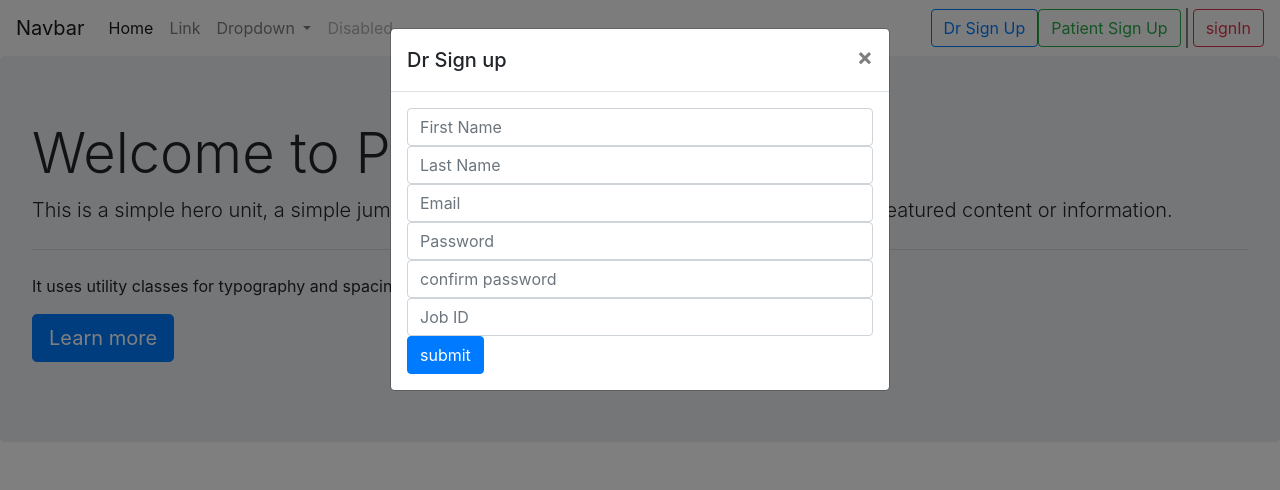
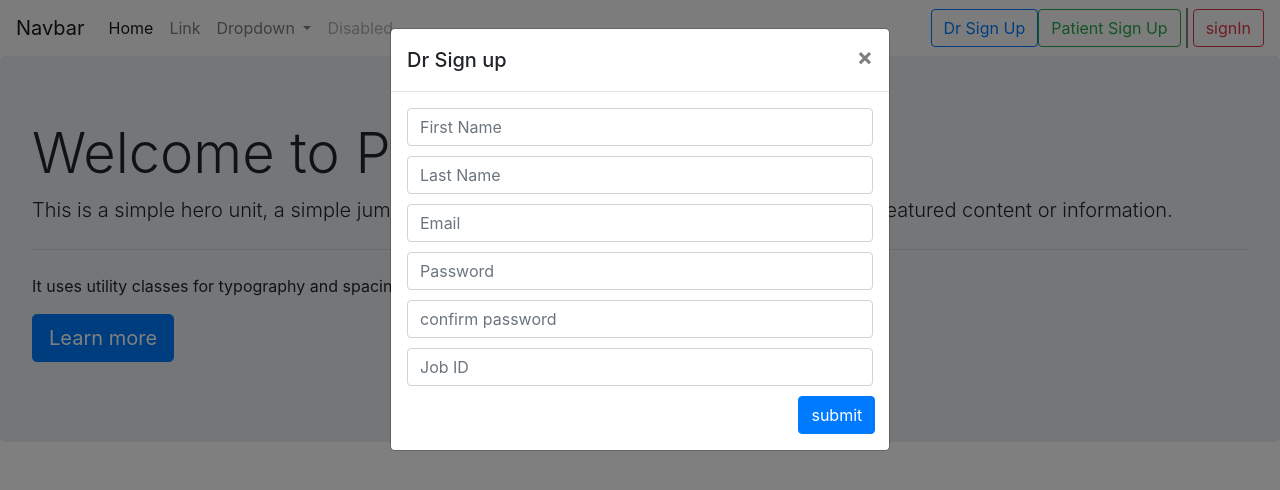
Before and after one commit to AbdAyyad/DataMiningGradProject, an Angular app in the folder FrontEnd/: page /welcome in a window 1280 px wide. Both pictures are taken after a click on the button "Dr Sign Up". Shown: the top 490 px of the page. Built offline with nearby package versions, Linux system fonts and the light colour scheme.

Commit message:
update the model and connect to sign up service

```diff
--- a/FrontEnd/src/app/model/Dr.ts
+++ b/FrontEnd/src/app/model/Dr.ts
@@ -1,3 +1,7 @@
 export class Dr {
-  name: string;
+  drFirstName: string;
+  drLastName: string;
+  drEmail: string;
+  drPassword: string;
+  jobId: string;
 }
--- a/FrontEnd/src/app/model/Patient.ts
+++ b/FrontEnd/src/app/model/Patient.ts
@@ -1,3 +1,6 @@
 export class Patient {
-  name: string;
+  patientFirstName: string;
+  patientLastName: string;
+  patientEmail: string;
+  patientPassword: string;
 }
--- a/FrontEnd/src/app/sign-in/sign-in.component.html
+++ b/FrontEnd/src/app/sign-in/sign-in.component.html
@@ -16,7 +16,7 @@
       </div>
       <div class="modal-body">
         <form (ngSubmit)="submit(form)" #form="ngForm">
-          <input type="email" name="Email" placeholder="Email" class="form-control">
+          <input type="email"  name="Email" placeholder="Email" class="form-control">
           <input type="password" name="Password" placeholder="Password" class="form-control">
           <button type="submit" class="btn btn-primary">sign in</button>
         </form>
--- a/FrontEnd/src/app/signUpCompenents/dr-sign-up/dr-sign-up.component.css
+++ b/FrontEnd/src/app/signUpCompenents/dr-sign-up/dr-sign-up.component.css
@@ -0,0 +1,7 @@
+input{
+  margin-bottom: 10px;
+}
+
+#drSignUpSubmit{
+  margin-left: 84%;
+}
--- a/FrontEnd/src/app/signUpCompenents/dr-sign-up/dr-sign-up.component.html
+++ b/FrontEnd/src/app/signUpCompenents/dr-sign-up/dr-sign-up.component.html
@@ -16,13 +16,15 @@
       </div>
       <div class="modal-body">
         <form (ngSubmit)="submit(form)" #form="ngForm">
-          <input type="text" name="drFirstName" placeholder="First Name" class="form-control">
-          <input type="text" name="drLastName" placeholder="Last Name" class="form-control">
-          <input type="email" name="drEmail" placeholder="Email" class="form-control">
-          <input type="password" name="drPassword" placeholder="Password" class="form-control">
+          <input type="text" ngModel name="drFirstName" placeholder="First Name" class="form-control">
+          <input type="text" ngModel name="drLastName" placeholder="Last Name" class="form-control">
+          <input type="email" ngModel name="drEmail" placeholder="Email" class="form-control">
+          <input type="password" ngModel name="drPassword" placeholder="Password" class="form-control">
           <input type="password" name="drConfirmPassword" placeholder="confirm password" class="form-control">
-          <input type="text" name="jobId" placeholder="Job ID" class="form-control">
-          <button type="submit" class="btn btn-primary">submit</button>
+          <input type="text" ngModel name="jobId" placeholder="Job ID" class="form-control">
+          <div id="drSignUpSubmit">
+            <button type="submit" class="btn btn-primary">submit</button>
+          </div>
         </form>
       </div>
     </div>
--- a/FrontEnd/src/app/signUpCompenents/dr-sign-up/dr-sign-up.component.ts
+++ b/FrontEnd/src/app/signUpCompenents/dr-sign-up/dr-sign-up.component.ts
@@ -1,5 +1,6 @@
 import {Component, OnInit} from '@angular/core';
 import {NgForm} from '@angular/forms';
+import {SignUpService} from '../../../services/sign-up.service';
 
 @Component({
   selector: 'app-dr-sign-up',
@@ -8,12 +9,14 @@ import {NgForm} from '@angular/forms';
 })
 export class DrSignUpComponent implements OnInit {
 
-  constructor() {
+  constructor(private signUpService: SignUpService) {
   }
 
   ngOnInit() {
   }
 
   submit(form: NgForm): void {
+    console.log(form.value);
+    this.signUpService.signUpDr(form.value);
   }
 }
--- a/FrontEnd/src/app/signUpCompenents/patient-sign-up/patient-sign-up.component.css
+++ b/FrontEnd/src/app/signUpCompenents/patient-sign-up/patient-sign-up.component.css
@@ -0,0 +1,7 @@
+input{
+  margin-bottom: 10px;
+}
+
+#patientSignUpSubmit{
+  margin-left: 84%;
+}
--- a/FrontEnd/src/app/signUpCompenents/patient-sign-up/patient-sign-up.component.html
+++ b/FrontEnd/src/app/signUpCompenents/patient-sign-up/patient-sign-up.component.html
@@ -16,12 +16,14 @@
       </div>
       <div class="modal-body">
         <form (ngSubmit)="submit(form)" #form="ngForm">
-          <input type="text" name="patientFirstName" placeholder="First Name" class="form-control">
-          <input type="text" name="patientLastName" placeholder="Last Name" class="form-control">
-          <input type="email" name="patientEmail" placeholder="Email" class="form-control">
-          <input type="password" name="patientPassword" placeholder="Password" class="form-control">
+          <input type="text" ngModel name="patientFirstName" placeholder="First Name" class="form-control">
+          <input type="text" ngModel name="patientLastName" placeholder="Last Name" class="form-control">
+          <input type="email" ngModel name="patientEmail" placeholder="Email" class="form-control">
+          <input type="password" ngModel name="patientPassword" placeholder="Password" class="form-control">
           <input type="password" name="patientConfirmPassword" placeholder="confirm password" class="form-control">
-          <button type="submit" class="btn btn-primary">submit</button>
+          <div style="width: 100%">
+            <button type="submit" class="btn btn-primary" id="patientSignUpSubmit">submit</button>
+          </div>
         </form>
       </div>
     </div>
--- a/FrontEnd/src/app/signUpCompenents/patient-sign-up/patient-sign-up.component.ts
+++ b/FrontEnd/src/app/signUpCompenents/patient-sign-up/patient-sign-up.component.ts
@@ -1,5 +1,6 @@
 import {Component, OnInit} from '@angular/core';
 import {NgForm} from '@angular/forms';
+import {SignUpService} from '../../../services/sign-up.service';
 
 @Component({
   selector: 'app-patient-sign-up',
@@ -8,12 +9,14 @@ import {NgForm} from '@angular/forms';
 })
 export class PatientSignUpComponent implements OnInit {
 
-  constructor() {
+  constructor(private signUp: SignUpService) {
   }
 
   ngOnInit() {
   }
 
   submit(form: NgForm) {
+    console.log(form.value);
+    this.signUp.signUpPatient(form.value);
   }
 }
```
Also changed, not shown: FrontEnd/src/app/app.module.ts (+5 -2 lines).
